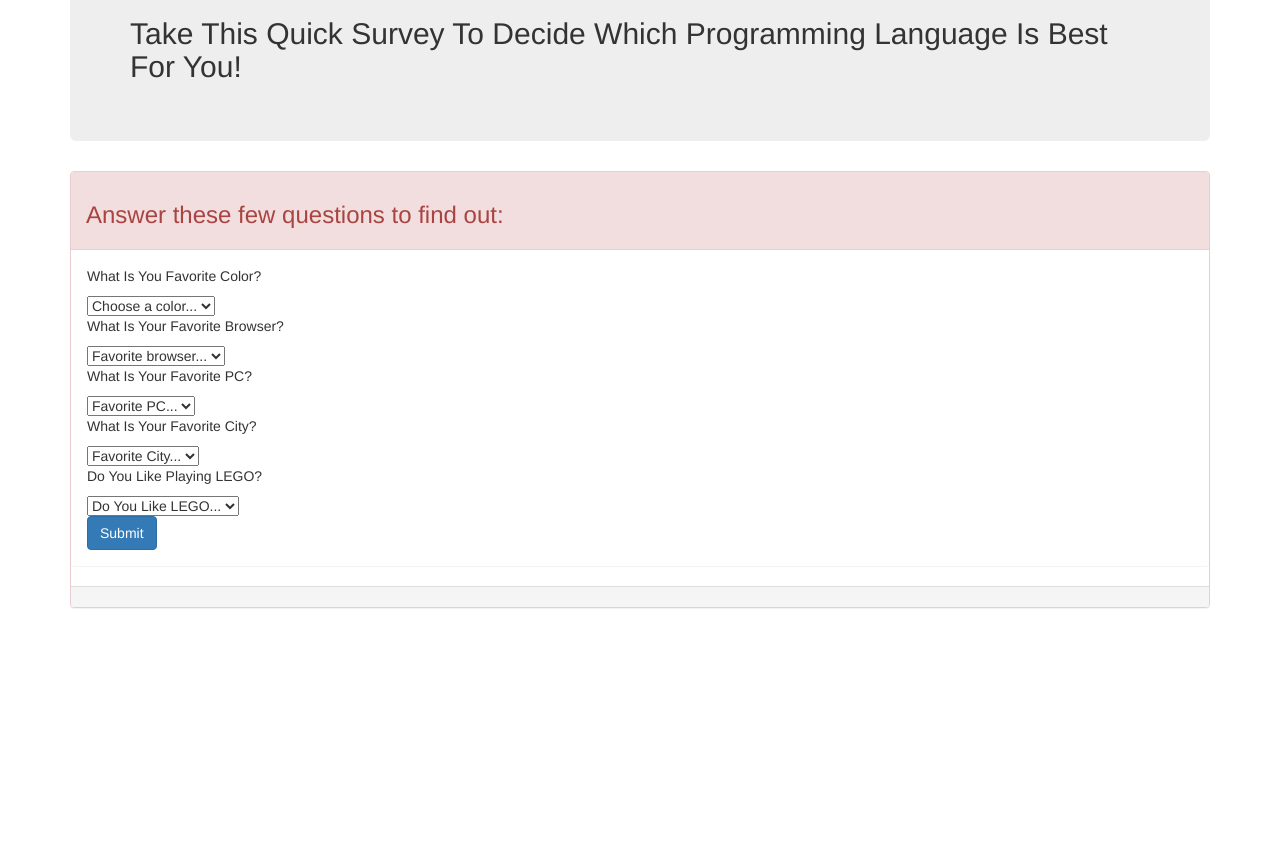
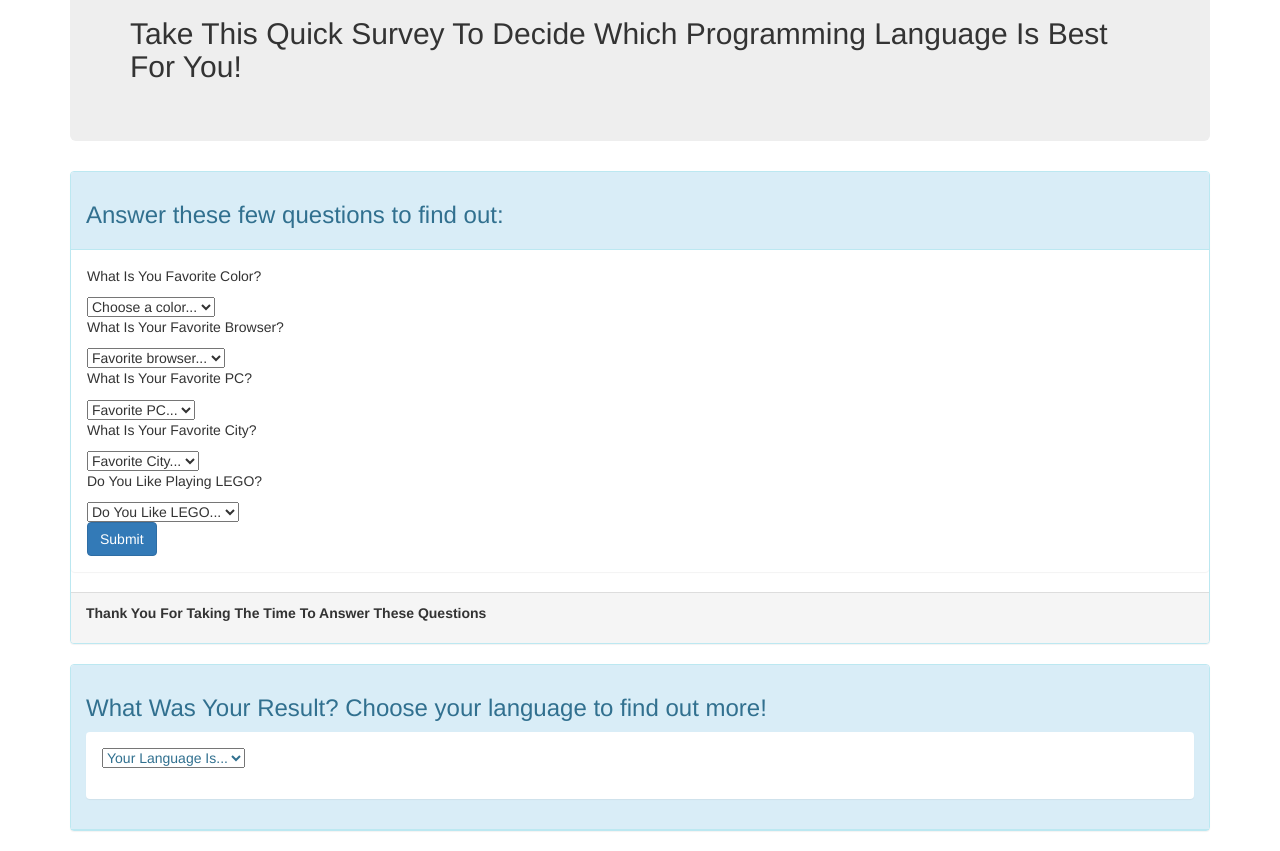
Before and after one commit to dzhambov/survey-js, a plain HTML site: page index.html in a window 1280 px wide. Shown: the part 140-991 px from the top of the page. Before the commit the page ends 800 px from the top, so only its background shows below. Drawn offline with Linux system fonts and the light colour scheme.

Commit message:
Add results info.

```diff
--- a/index.html
+++ b/index.html
@@ -16,7 +16,7 @@
 
       <div class="row">
         <div class="col-md-12 col-sm-6">
-          <div class="panel panel-danger">
+          <div class="panel panel-info">
             <div class="panel-heading">
               <h3>Answer these few questions to find out:</h3>
             </div>
@@ -24,7 +24,7 @@
               <p>What Is You Favorite Color?</p>
 
               <form class="form-inline color">
-                <div class="form-droup">
+                <div class="form-group">
                   <select class="custom-select my-1 mr-sm-2" id="color">
                     <option>Choose a color...</option>
                     <option value="red">Red</option>
@@ -34,7 +34,7 @@
                 </div>
 
                 <p>What Is Your Favorite Browser?</p>
-                <div class="form-droup">
+                <div class="form-group">
                   <select class="custom-select my-1 mr-sm-2" id="browser">
                     <option>Favorite browser...</option>
                     <option value="safari">Safari</option>
@@ -44,7 +44,7 @@
                 </div>
 
                 <p>What Is Your Favorite PC?</p>
-                <div class="form-droup">
+                <div class="form-group">
                   <select class="custom-select my-1 mr-sm-2" id="browser">
                     <option>Favorite PC...</option>
                     <option value="apple">Apple</option>
@@ -54,7 +54,7 @@
                 </div>
 
                 <p>What Is Your Favorite City?</p>
-                <div class="form-droup">
+                <div class="form-group">
                   <select class="custom-select my-1 mr-sm-2" id="browser">
                     <option>Favorite City...</option>
                     <option value="portland">Portland</option>
@@ -64,31 +64,57 @@
                 </div>
 
                 <p>Do You Like Playing LEGO?</p>
-                <div class="form-droup">
+                <div class="form-group">
                   <select class="custom-select my-1 mr-sm-2" id="browser">
                     <option>Do You Like LEGO...</option>
                     <option value="yes">Yes</option>
                     <option value="no">No</option>
                   </select>
                 </div>
-                <button type="submit" class="btn btn-primary" name="button">Submit</button>
               </form>
+
+              <button type="submit" class="btn btn-primary" name="button">Submit</button>
+
               </div>
-            <div class="panel-footer">
 
+              <div class="panel-footer info">
+                <p><strong>Thank You For Taking The Time To Answer These Questions</strong></p>
+              </div>
+
+            </div>
+          </div>
+        </div>
+
+        <div class="row">
+          <div class="col-md-12 col-sm-6">
+            <div class="panel panel-info">
+              <div class="panel-heading">
+                <h3>What Was Your Result? Choose your language to find out more!</h3>
+
+              <div class="panel panel-body">
+                <div class="form-group">
+                  <select class="custom-select my-1 mr-sm-2" id="Options">
+                    <option>Your Language Is...</option>
+                    <option value="ruby">Ruby</option>
+                    <option value="python">Python</option>
+                    <option value="c#">C #</option>
+                  </select>
+                </div>
+
+
+              </div>
+
+              </div>
 
             </div>
 
-
-            </div>
 
           </div>
 
         </div>
 
+
       </div>
-
-    </div>
 
 
   </body>
```
